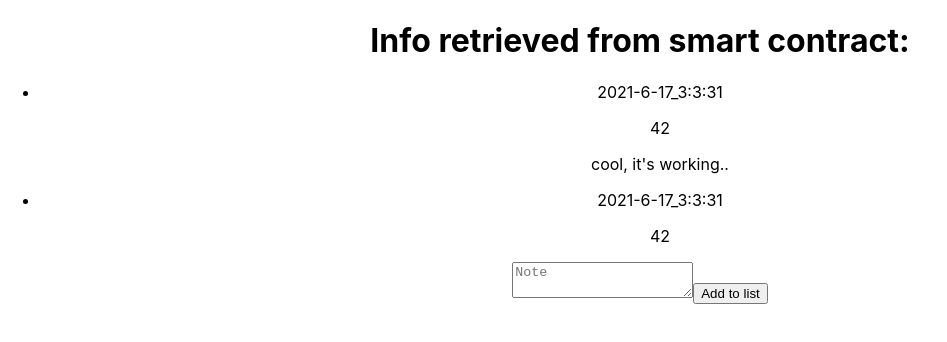
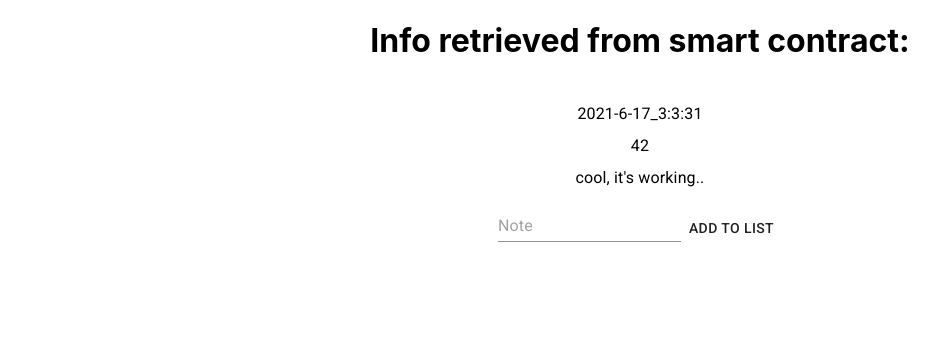
Before and after one commit to oraclown/simple-contract-test-frontend, a React (Create React App) app: page / in a window 1280 px wide. Shown: the top 342 px of the page, without its empty margins (0-947 px from the left). Built offline with nearby package versions, Linux system fonts and the light colour scheme.

Commit message:
converted to material ui components

```diff
--- a/package.json
+++ b/package.json
@@ -3,6 +3,7 @@
   "version": "0.1.0",
   "private": true,
   "dependencies": {
+    "@material-ui/core": "^4.11.4",
     "@testing-library/jest-dom": "^5.14.1",
     "@testing-library/react": "^11.2.7",
     "@testing-library/user-event": "^12.8.3",
--- a/public/index.html
+++ b/public/index.html
@@ -2,6 +2,7 @@
 <html lang="en">
   <head>
     <meta charset="utf-8" />
+    <link rel="stylesheet" href="https://fonts.googleapis.com/css?family=Roboto:300,400,500,700&display=swap" />
     <link rel="icon" href="%PUBLIC_URL%/favicon.ico" />
     <meta name="viewport" content="width=device-width, initial-scale=1" />
     <meta name="theme-color" content="#000000" />
--- a/src/App.css
+++ b/src/App.css
@@ -36,3 +36,13 @@
     transform: rotate(360deg);
   }
 }
+
+.List {
+  display: flex;
+  flex-direction: row;
+}
+
+.ListItem {
+  display: flex;
+  flex-direction: column;
+}
--- a/src/App.tsx
+++ b/src/App.tsx
@@ -1,7 +1,6 @@
 import React, {useState} from 'react';
-import logo from './logo.svg';
 import './App.css';
-import List from './components/List'
+import CustomList from './components/List'
 import AddToList from './components/AddToList';
 
 export function getCurrentDT() {
@@ -34,10 +33,6 @@ function App() {
       time: getCurrentDT(),
       smartContractData: getSmartContractData(),
       note: "cool, it's working.."
-    },
-    {
-      time: getCurrentDT(),
-      smartContractData: getSmartContractData(),
     }
   ])
 
@@ -46,7 +41,7 @@ function App() {
   return (
     <div className="App">
       <h1>Info retrieved from smart contract:</h1>
-      <List requestedData={requestedData}/>
+      <CustomList requestedData={requestedData}/>
       <AddToList
         requestedData={requestedData}
         setRequestedData={setRequestedData}
--- a/src/components/AddToList.tsx
+++ b/src/components/AddToList.tsx
@@ -1,5 +1,7 @@
 import React, { useState } from 'react'
 import { IState as Props, getCurrentDT } from '../App'
+import Button from '@material-ui/core/Button'
+import TextField from '@material-ui/core/TextField'
 
 
 interface IProps {
@@ -42,19 +44,14 @@ const AddToList: React.FC<IProps> = ({ setRequestedData, requestedData}) => {
 
     return (
         <div className='AddToList'>
-            <textarea
+            <TextField
                 placeholder='Note'
                 className='AddToList-input'
                 value={input.note}
                 onChange={handleChange}
                 name='note'
             />
-            <button
-                className='AddToList-btn'
-                onClick={handleClick}
-            >
-                Add to list
-            </button>
+            <Button onClick={handleClick}>Add to list</Button>
         </div>
     )
 }
--- a/src/components/List.tsx
+++ b/src/components/List.tsx
@@ -1,31 +1,28 @@
 import React from "react"
 import { IState as IProps } from '../App'
+import List from '@material-ui/core/List'
+import ListItem from '@material-ui/core/ListItem'
+import ListItemText from '@material-ui/core/ListItemText'
 
 
-const List: React.FC<IProps> = ({ requestedData }) => {
+const CustomList: React.FC<IProps> = ({ requestedData }) => {
 
-    const renderList = (): JSX.Element[] => {
+    const renderList = () => {
         return requestedData.map((data) => {
             return (
-                <li className='List'>
-                    <p className='List-time'>
-                        { data.time }
-                    </p>
-                    <p className='List-smartContractData'>
-                        { data.smartContractData }
-                    </p>
-                    <p className='List-note'>
-                        { data.note }
-                    </p>
-                </li>
+                <ListItem className='ListItem'>
+                    <ListItemText primary={ data.time } className='ListItemText'/>
+                    <ListItemText primary={ data.smartContractData } className='ListItemText'/>
+                    <ListItemText primary={ data.note } className='ListItemText'/>
+                </ListItem>
             )
         })
     }
     return (
-        <ul>
+        <List className='List'>
             { renderList() }
-        </ul>
+        </List>
     )
 }
 
-export default List
+export default CustomList
```
Also changed, not shown: 1 other file (tests, documents, lock files or other folders).
